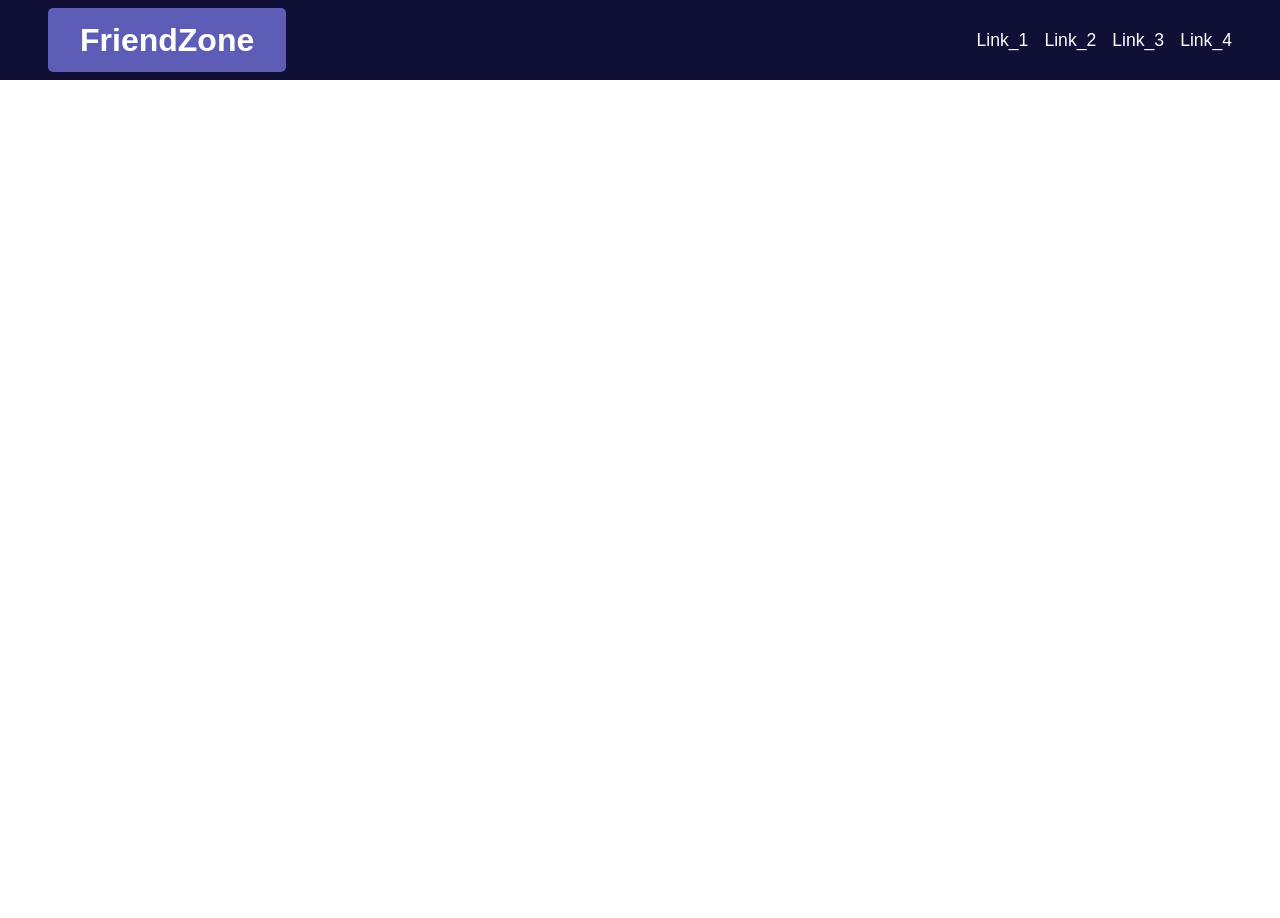
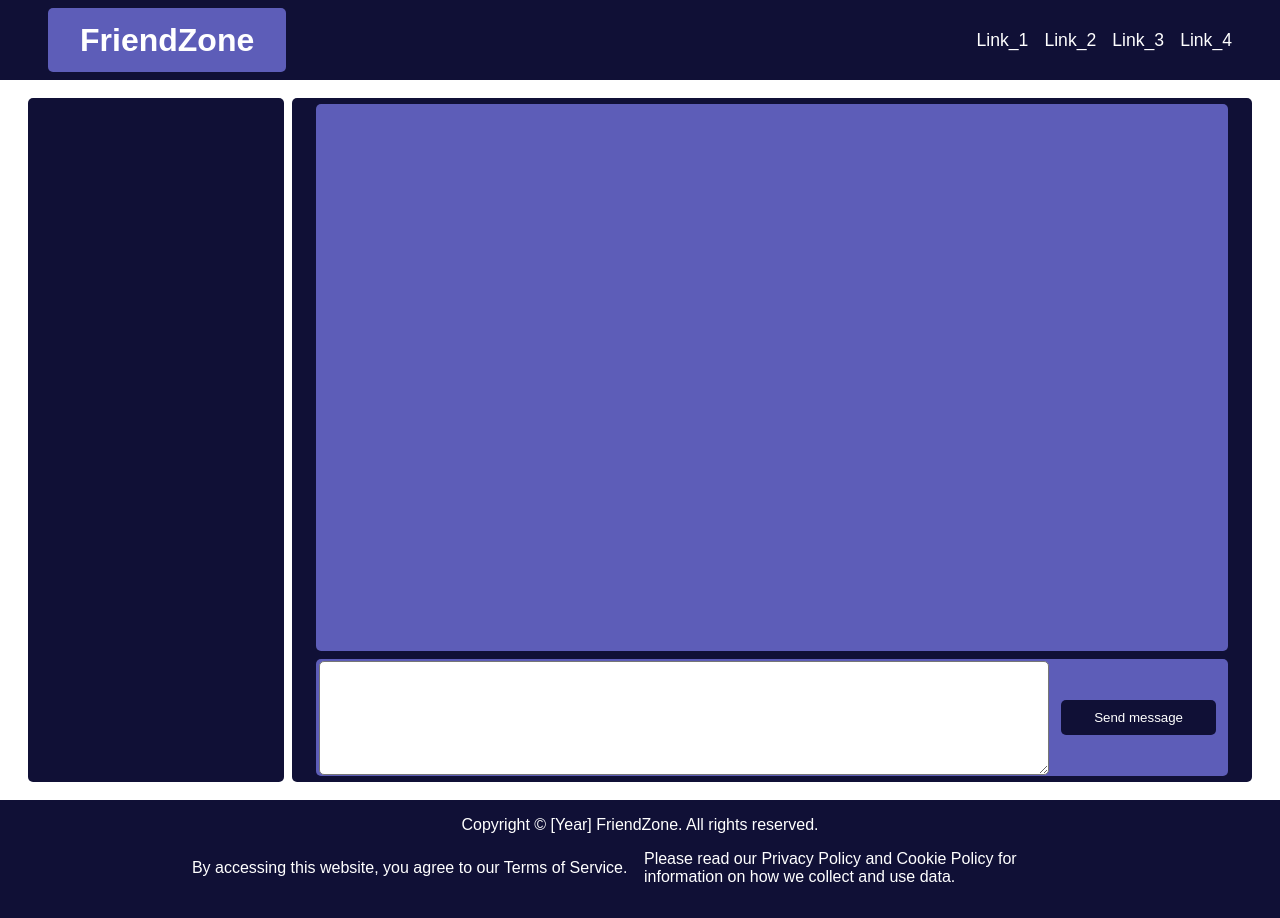
Before and after one commit to ErikRabCC/CC_CSS, a plain HTML site: page 1_week_pair/my_social_media/index.html in a window 1280 px wide. Before the commit the page ends 800 px from the top, so only its background shows below. Drawn offline with Linux system fonts and the light colour scheme.

Commit message:
Refernce project has been finished, next an example solution for the optional tasks will be provided.

```diff
--- a/1_week_pair/my_social_media/index.html
+++ b/1_week_pair/my_social_media/index.html
@@ -18,5 +18,36 @@
             <a class="navbar-link" href="#">Link_4</a>
         </nav>
     </header>
+    <main>
+        <section id="contacts">
+
+        </section>
+        <section id="chat">
+            <div id="chat-history">
+
+            </div>
+            <form id="message-form">
+                <textarea id="message-form-new-message" cols="40" rows="10"></textarea>
+                <button id="message-form-send-button">Send message</button>
+            </form>
+        </section>
+    </main>
+    <footer>
+        <span>Copyright © [Year] FriendZone. All rights reserved.</span>
+        <div id="TOS-and-PP">
+            <div class="footer-column">
+                <span>
+                    By accessing this website,
+                    you agree to our Terms of Service.
+                </span>
+            </div>
+            <div class="footer-column">
+                <span>
+                    Please read our Privacy Policy and Cookie Policy
+                    for information on how we collect and use data.
+                </span>
+            </div>
+        </div>
+    </footer>
 </body>
 </html>
--- a/1_week_pair/my_social_media/style.css
+++ b/1_week_pair/my_social_media/style.css
@@ -20,7 +20,6 @@
     background-color: rgb(16, 16, 54);
     color: white;
 }
-
 
 .navbar-links {
     display: flex;
@@ -50,3 +49,128 @@
     border-radius: 5px;
     padding: 0rem 2rem 0rem 2rem;
 }
+
+main {
+    display: flex;
+    flex-direction: row;
+    justify-content: center;
+    align-items: center;
+    gap: 0.5rem;
+
+    width: 100dvw;
+    height: 90dvh;
+}
+
+#contacts {
+    display: flex;
+    flex-direction: column;
+    justify-content: flex-start;
+    align-items: flex-start;
+    gap: 0.5rem;
+
+    width: 20%;
+    height: 95%;
+    border-radius: 5px;
+
+    background-color: rgb(16, 16, 54);
+}
+
+#chat {
+    display: flex;
+    flex-direction: column;
+    justify-content: center;
+    align-items: center;
+    gap: 0.5rem;
+
+    width: 75%;
+    height: 95%;
+    border-radius: 5px;
+
+    background-color: rgb(16, 16, 54);
+}
+
+#chat-history {
+    display: flex;
+    flex-direction: column;
+    justify-content: flex-start;
+    align-items: flex-start;
+    gap: 1%;
+
+    width: 95%;
+    height: 80%;
+    border-radius: 5px;
+
+    background-color: rgb(93, 93, 184);
+}
+
+#message-form {
+    display: flex;
+    flex-direction: row;
+    justify-content: flex-start;
+    align-items: center;
+    gap: 1%;
+
+    width: 95%;
+    height: 17%;
+    border-radius: 5px;
+
+    background-color: rgb(93, 93, 184);
+}
+
+#message-form-new-message {
+    width: 80%;
+    height: 98%;
+
+    margin: 0.2rem;
+    border-radius: 5px;
+}
+
+#message-form-send-button {
+    width: 17%;
+    height: 30%;
+    border: none;
+    border-radius: 5px;
+
+    color: white;
+    background-color: rgb(16, 16, 54);
+    text-align: center;
+}
+
+footer {
+    display: flex;
+    flex-direction: column;
+    justify-content: flex-start;
+    align-items: center;
+    gap: 1%;
+
+    width: 100dvw;
+    height: auto;
+    min-height: 10dvh;
+    padding-top: 1rem;
+    padding-bottom: 1rem;
+
+    background-color: rgb(16, 16, 54);
+    color: white;
+}
+
+#TOS-and-PP {
+    display: flex;
+    flex-direction: row;
+    justify-content: center;
+    align-items: center;
+    gap: 0.5rem;
+
+    margin-top: 1rem;
+    margin-bottom: 1rem;
+}
+
+.footer-column {
+    display: flex;
+    flex-direction: column;
+    justify-content: center;
+    align-items: center;
+    gap: 0.5rem;
+
+    width: 40%;
+    height: auto;
+}
```
Also changed, not shown: 1_week_pair/my_social_media/screenshots/my_social_media_5.png (added), 1_week_pair/my_social_media/screenshots/my_social_media_6.png (added), 1_week_pair/my_social_media/screenshots/my_social_media_7.png (added), 2 other files.
